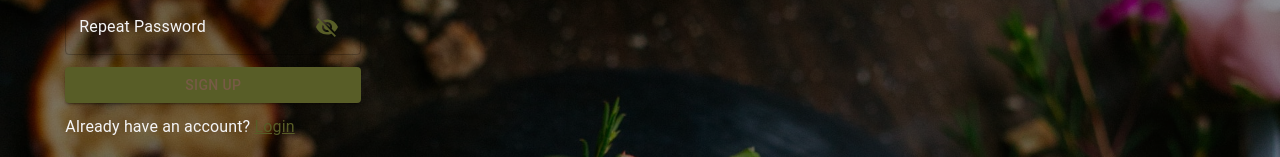
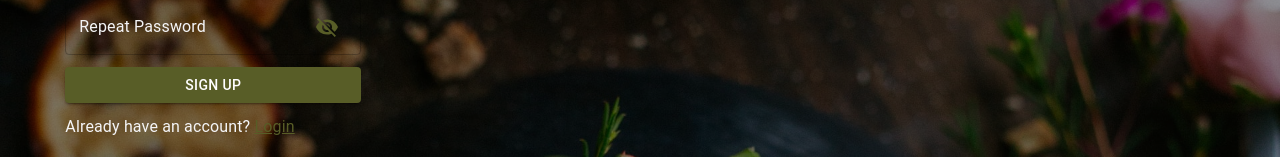
Before and after one commit to Jiseeeh/recipe-realm, a Next.js app: page /sign-up in a window 1280 px wide. Shown: the part 451-608 px from the top of the page. Built offline with nearby package versions, Linux system fonts and the light colour scheme.

Commit message:
style: replace button text color

```diff
--- a/src/components/hero/Hero.tsx
+++ b/src/components/hero/Hero.tsx
@@ -253,15 +253,11 @@ export default function Hero({ authType }: HeroProps) {
               />
             )}
             {authType === "Login" ? (
-              <Button variant="contained" type="submit" sx={{ color: "white" }}>
+              <Button variant="contained" type="submit" sx={{ color: "#fff" }}>
                 Login
               </Button>
             ) : (
-              <Button
-                variant="contained"
-                type="submit"
-                sx={{ color: theme.palette.secondary.main }}
-              >
+              <Button variant="contained" type="submit" sx={{ color: "#fff" }}>
                 Sign up
               </Button>
             )}
```
